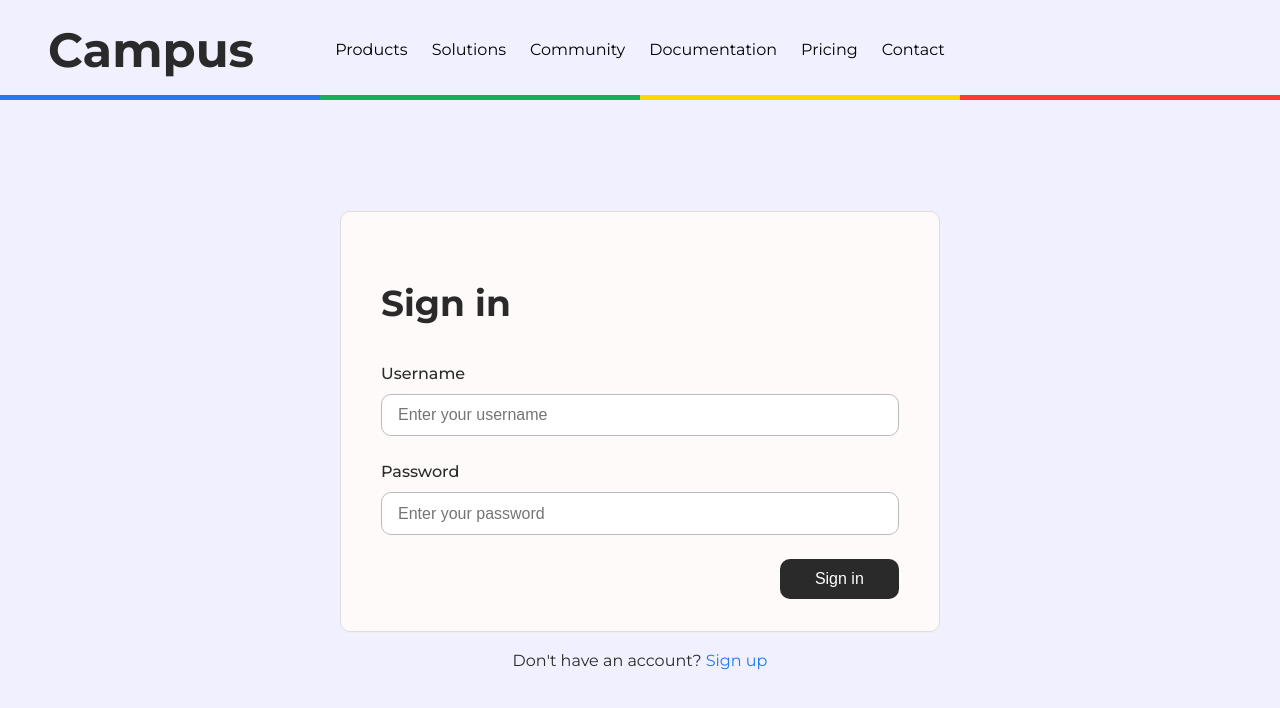
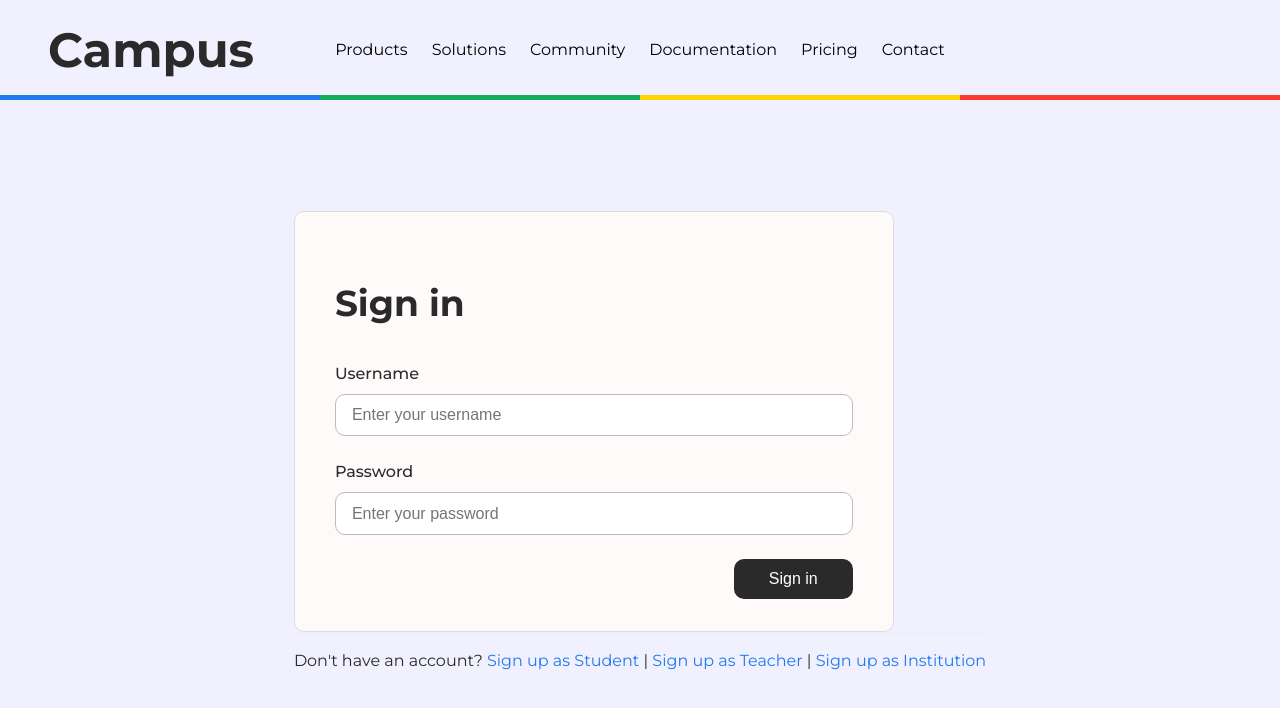
Before and after one commit to davidpaz06/campus-academy, a React (Vite) app: page /login in a window 1280 px wide. Shown: the top 708 px of the page. Built offline with nearby package versions, Linux system fonts and the light colour scheme; no server answers.

Commit message:
Refactor Login component: enforce required fields for username and password; enhance registration links for different user types

```diff
--- a/src/pages/auth/Login.tsx
+++ b/src/pages/auth/Login.tsx
@@ -1,19 +1,19 @@
 import { useAuth } from "@/context/AuthContext";
 import { useEffect } from "react";
-import { useNavigate, useLocation } from "react-router-dom";
+import { useNavigate, useLocation, Link } from "react-router-dom"; // ✅ Agregar Link
 import { useState } from "react";
 import "./Login.css";
 
 type LoginForm = {
-  username?: string;
-  password?: string;
+  username: string;
+  password: string;
 };
 
 export default function Login() {
   const { login, isAuthenticated } = useAuth();
   const navigate = useNavigate();
   const location = useLocation();
-  const [form, setForm] = useState<Partial<LoginForm>>({});
+  const [form, setForm] = useState<LoginForm>({ username: "", password: "" });
   const [loading, setLoading] = useState(false);
   const [error, setError] = useState<string | null>(null);
 
@@ -96,7 +96,18 @@ export default function Login() {
         </div>
         <div className="login-footer">
           <p>
-            Don't have an account? <a href="/register">Sign up</a>
+            Don't have an account?{" "}
+            <Link to="/register/student" className="register-link">
+              Sign up as Student
+            </Link>{" "}
+            |{" "}
+            <Link to="/register/teacher" className="register-link">
+              Sign up as Teacher
+            </Link>{" "}
+            |{" "}
+            <Link to="/register/institution" className="register-link">
+              Sign up as Institution
+            </Link>
           </p>
         </div>
       </div>
```
